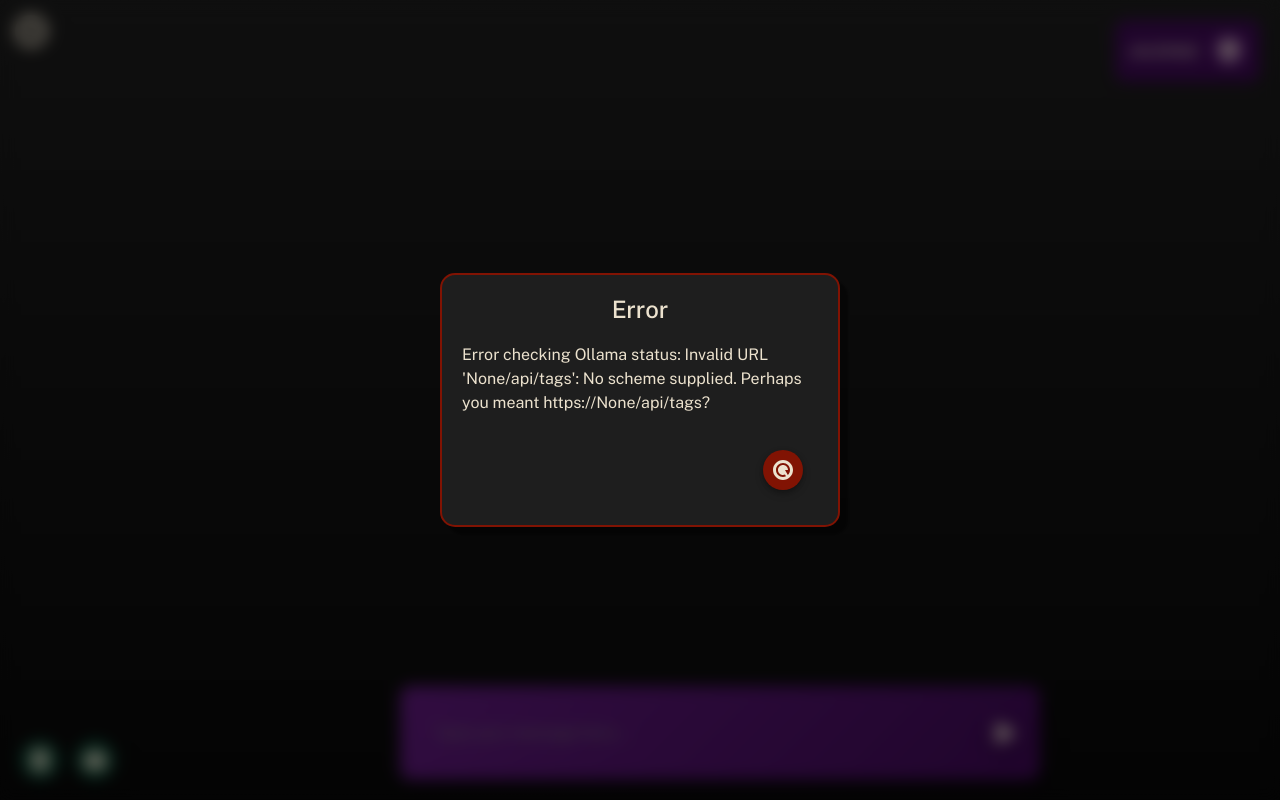
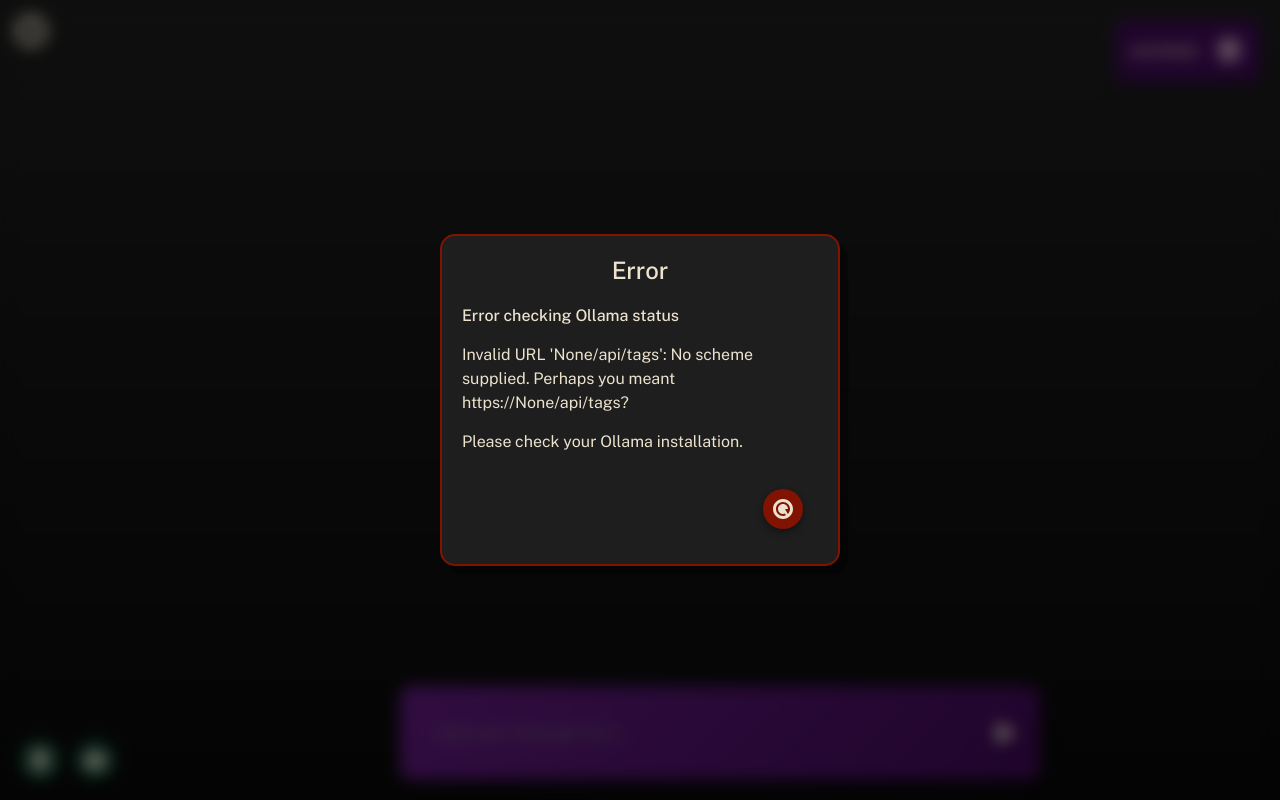
Before and after one commit to pcarioufr/datadog-flask-redis-sandbox, a Flask app: page / in a window 1280 px wide. Run offline with Flask 3, Linux system fonts and the light colour scheme; some libraries are stand-ins or nearby versions.

Commit message:
polish error modal style and content

```diff
--- a/flask/app/services/llm_service.py
+++ b/flask/app/services/llm_service.py
@@ -33,27 +33,27 @@
         # Test error simulation
         if app.config['TEST_OLLAMA_DOWN']:
             log.warning("TEST MODE: Simulating Ollama being down")
-            raise ValueError("Cannot connect to Ollama. Please make sure it's running.")
+            raise ValueError("Cannot connect to Ollama, please make sure it's running.\n\nInstall [Ollama](https://ollama.com), and run `ollama serve`")
 
         if app.config['TEST_OLLAMA_NOMODEL']:
             log.warning("TEST MODE: Simulating no models available in Ollama")
-            raise ValueError("No models available in Ollama")
+            raise ValueError("**No models available**\n\nPlease install a model first. For example:\n\n`ollama pull mistral`")
 
         try:
             # First check if Ollama is running
             response = requests.get(f"{cls.OLLAMA_HOST}/api/tags")
             if response.status_code != 200:
-                raise ValueError("Ollama is not running")
+                raise ValueError("**Ollama is not responding**\n\nPlease make sure Ollama is running with `ollama serve`")
 
             # Then check if there are any models
             models = response.json().get('models', [])
             if not models:
-                raise ValueError("No models available in Ollama")
+                raise ValueError("**No models available**\n\nPlease install a model first. For example:\n\n`ollama pull mistral`")
 
         except requests.exceptions.ConnectionError:
-            raise ValueError("Cannot connect to Ollama. Please make sure it's running.")
+            raise ValueError("Cannot connect to Ollama, please make sure it's running.\n\nInstall [Ollama](https://ollama.com), and run `ollama serve`")
         except Exception as e:
-            raise ValueError(f"Error checking Ollama status: {str(e)}")
+            raise ValueError(f"**Error checking Ollama status**\n\n{str(e)}\n\nPlease check your Ollama installation.")
 
     def __init__(self, model: str, prompt: str = None):
         """Initialize the LLM service and validate the model.
--- a/flask/app/static/css/modal.css
+++ b/flask/app/static/css/modal.css
@@ -40,6 +40,48 @@
 .modal-content.error {
     border: 2px solid var(--red);
     width: 400px;
+}
+
+/* Error modal specific markdown styling */
+.modal-content.error .modal-body {
+    font-size: 16px;
+    line-height: 1.6;
+}
+
+.modal-content.error .modal-body p {
+    margin: var(--spacing-md) 0;
+    white-space: pre-line; /* Preserve line breaks */
+}
+
+.modal-content.error .modal-body a {
+    color: var(--beige);
+    text-decoration: underline;
+    font-weight: var(--fw-medium);
+    transition: color 0.2s ease;
+}
+
+.modal-content.error .modal-body a:hover {
+    color: white;
+}
+
+.modal-content.error .modal-body code {
+    background: var(--ddark);
+    color: var(--green);
+    padding: 2px 6px;
+    border-radius: 4px;
+    font-family: 'Monaco', 'Menlo', 'Ubuntu Mono', monospace;
+    font-size: 14px;
+    font-weight: var(--fw-medium);
+}
+
+.modal-content.error .modal-body strong {
+    color: var(--beige);
+    font-weight: var(--fw-medium);
+}
+
+.modal-content.error .modal-body em {
+    color: var(--beige);
+    font-style: italic;
 }
 
 .modal.show .modal-content {
--- a/flask/app/static/js/ChatManager.js
+++ b/flask/app/static/js/ChatManager.js
@@ -134,7 +134,7 @@
             console.error('Error in prompt modal setup:', error);
             // For new chats, we can continue with empty prompt and first model
             if (!isNewChat) {
-                this.ui.showErrorModal('Failed to load configuration. Please try again.');
+                this.ui.showErrorModal('**Failed to load configuration**\n\nThere was an issue loading your chat settings. Please check your connection and try again.');
             }
         }
 
--- a/flask/app/static/js/ChatUI.js
+++ b/flask/app/static/js/ChatUI.js
@@ -113,7 +113,27 @@
     }
 
     showErrorModal(message) {
-        document.getElementById('error-message').textContent = message;
+        const errorMessageElement = document.getElementById('error-message');
+
+        // Simple markdown parsing for error messages only
+        const markdownToHtml = (text) => {
+            return text
+                // Convert [text](url) to <a href="url" target="_blank" rel="noopener">text</a>
+                .replace(/\[([^\]]+)\]\(([^)]+)\)/g, '<a href="$2" target="_blank" rel="noopener">$1</a>')
+                // Convert `code` to <code>code</code>
+                .replace(/`([^`]+)`/g, '<code>$1</code>')
+                // Convert **bold** to <strong>bold</strong>
+                .replace(/\*\*([^*]+)\*\*/g, '<strong>$1</strong>')
+                // Convert *italic* to <em>italic</em>
+                .replace(/\*([^*]+)\*/g, '<em>$1</em>')
+                // Convert double line breaks to paragraph breaks
+                .replace(/\n\n/g, '</p><p>')
+                // Wrap in paragraph tags
+                .replace(/^(.*)$/s, '<p>$1</p>');
+        };
+
+        // Set HTML content with markdown parsing
+        errorMessageElement.innerHTML = markdownToHtml(message);
         this.errorModal.classList.add('show');
     }
 
--- a/flask/app/static/js/home.js
+++ b/flask/app/static/js/home.js
@@ -45,7 +45,10 @@
     } catch (error) {
         console.error('Error initializing chat:', error);
         const chatManager = new ChatManager();
-        chatManager.ui.showErrorModal(error.message || 'Failed to initialize chat. Please make sure Ollama is running and try again.');
+
+        // Use the error message from the backend directly
+        const errorMessage = error.message || 'Failed to initialize chat. Please try again.';
+        chatManager.ui.showErrorModal(errorMessage);
     }
 }
 
--- a/flask/app/templates/home.jinja
+++ b/flask/app/templates/home.jinja
@@ -160,28 +160,11 @@
         </div>
     </div>
 
-    <!-- Help Modal -->
-    <div id="help-modal" class="modal">
-        <div class="modal-content">
-            <h2>Help</h2>
-            <div class="help-content">
-                <p>Welcome to LLM-2000! Here are some tips to get started:</p>
-                <ul>
-                    <li>Type your message in the input box and press Enter or click the send button</li>
-                    <li>Use Shift+Enter for new lines in your message</li>
-                    <li>Click the edit button to customize your system prompt</li>
-                    <li>Click the clear button to start a new chat</li>
-                </ul>
-            </div>
-            <button id="close-help" class="button">Close</button>
-        </div>
-    </div>
-
     <!-- Error Modal -->
     <div id="error-modal" class="modal">
         <div class="modal-content error">
             <div class="modal-header">
-                <h2>Error</h2>
+            <h2>Error</h2>
             </div>
             <div class="modal-body">
                 <p id="error-message"></p>
```
Also changed, not shown: flask/app/static/css/components.css (line endings or trailing spaces). Lines whose indentation alone changed are shown as unchanged.
